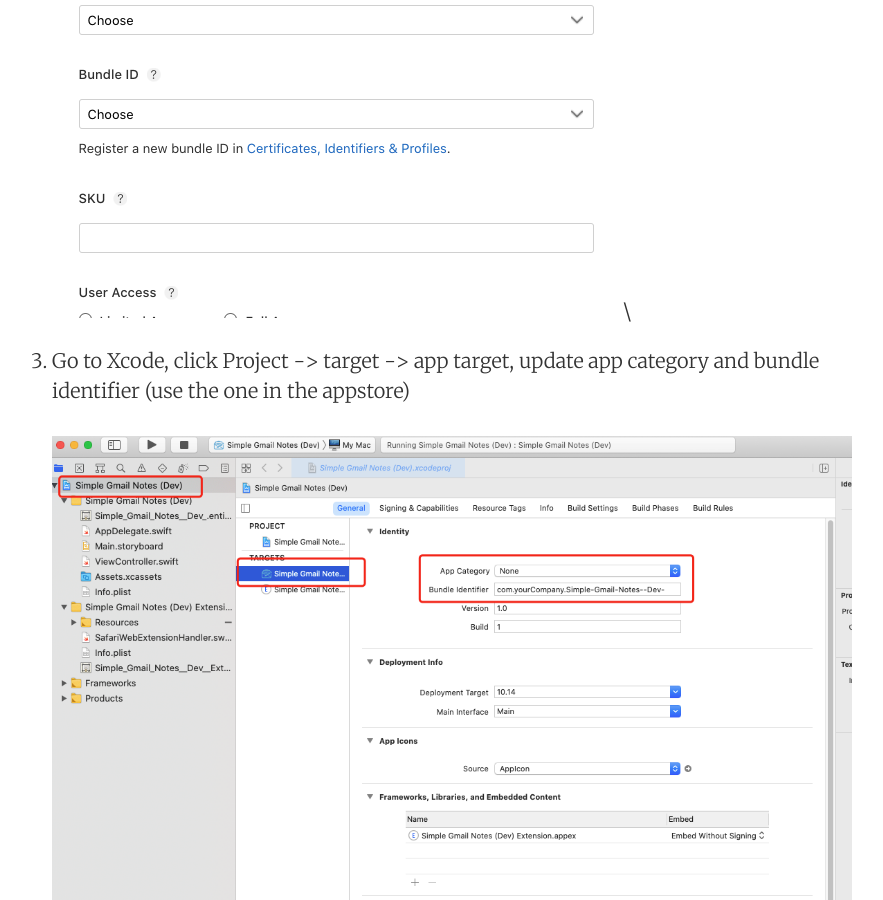
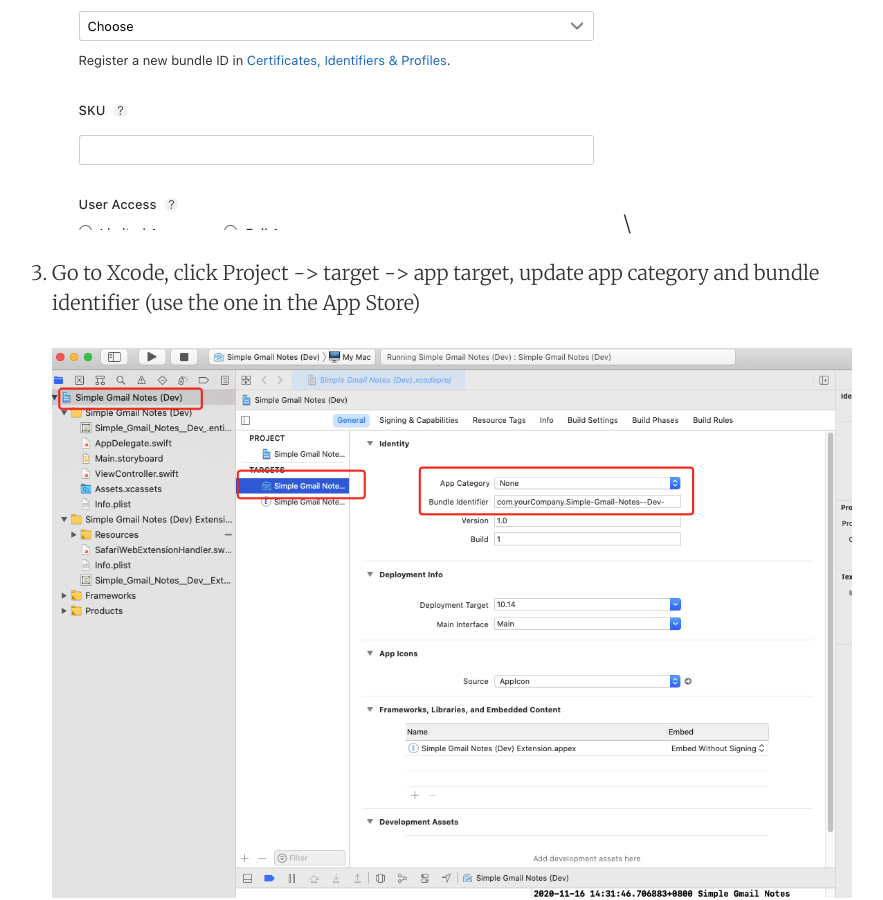
Before and after one commit to bartsolutions/bartsolutions.github.io, a Jekyll site: the page built from _posts/2020-11-20-safari-extension.md, in a window 1280 px wide and 900 px high, scrolled down 5617 px. Shown: the whole window, without its empty margins (208-1091 px from the left). Built offline with Jekyll 4.4.1, drawn with Linux system fonts in a browser that asks for light colours; nearby versions of some CDN libraries; some of the changed text lies outside the part shown.

Commit message:
fix typo

```diff
--- a/_includes/header.html
+++ b/_includes/header.html
@@ -1,11 +1,7 @@
 <header class="site-header px2 px-responsive">
   <div class="mt2 wrap">
     <div class="measure">
-      <a class="site-title" href="/">Bart Solutions Tech Blog</a>
-      <div class="clearfix"></div>
-      {% if site.show_social_icons %}
-        {% include social_links.html %}
-      {% endif %}
+      <a class="site-title" href="https://www.bart.com.hk/">Bart Solutions</a> <a class="site-title" href="/">&nbsp;-&nbsp;Tech Blog</a>
     </div>
   </div>
 </header>
--- a/_posts/2020-11-20-safari-extension.md
+++ b/_posts/2020-11-20-safari-extension.md
@@ -67,7 +67,7 @@ Here we use [Simple Gmail Notes](https://www.bart.com.hk/simple-gmail-notes/) ([
  ![](/images/safari-extension/1_bVO2qsEulT_G44DXd2KH1g.png)\
  ![](/images/safari-extension/1_MVOM6H0RD4je_nNrIk_Ajg.png)\
 
-3. Go to Xcode, click Project -> target -> app target, update app category and bundle identifier (use the one in the appstore)\
+3. Go to Xcode, click Project -> target -> app target, update app category and bundle identifier (use the one in the App Store)\
  \
  ![](/images/safari-extension/1_NQJEH-Km9X9crvuTT0-TjA.png)
 
```
Also changed, not shown: other parts of _posts/2020-11-20-safari-extension.md (+1 -1 lines).
